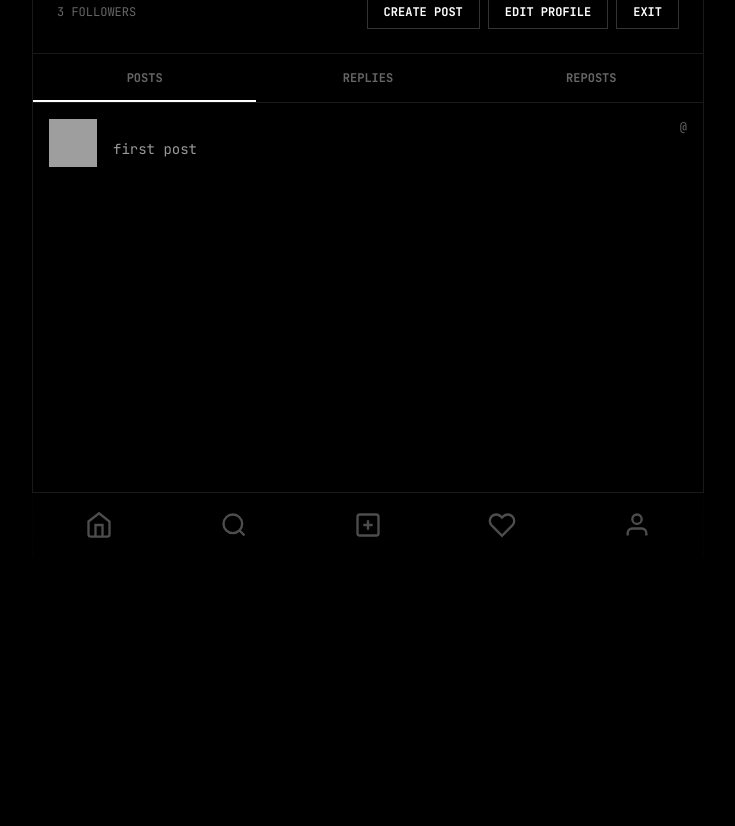
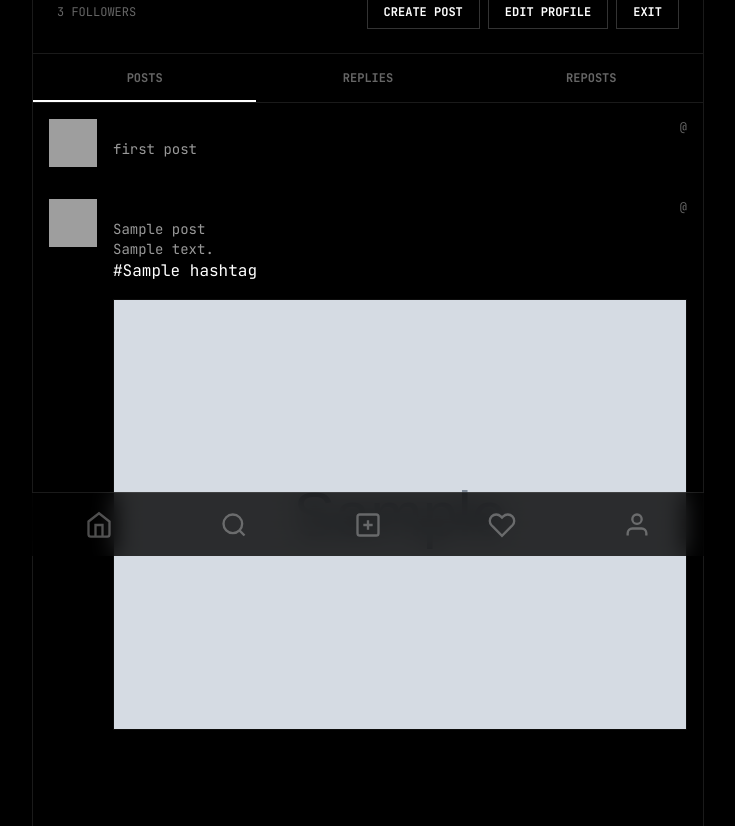
Before and after one commit to StasShtohryn/toxify-django, a Django app: a page that uses Toxify/main/templates/main/base.html in a window 1280 px wide. Shown: the part 244-1070 px from the top of the page, without its empty margins (272-1007 px from the left). Before the commit the page ends 782 px from the top, so only its background shows below. Run offline with Django 5.2, Linux system fonts and the light colour scheme; tables that the repository leaves empty hold one stand-in row (values such as "Sample post"); grey boxes marked "Sample" are stand-in pictures; some libraries are stand-ins or nearby versions; grey boxes are pictures that could not be loaded.

Commit message:
Added logic of posts

```diff
--- a/Toxify/main/templates/main/base.html
+++ b/Toxify/main/templates/main/base.html
@@ -26,7 +26,7 @@
             <a href="{% url 'search' %}" class="p-3 opacity-30 hover:opacity-100 transition-opacity cursor-pointer">
                 <svg width="28" height="28" viewBox="0 0 24 24" fill="none" stroke="currentColor" stroke-width="2"><circle cx="11" cy="11" r="8"/><path d="m21 21-4.35-4.35"/></svg>
             </a>
-            <a href="{% if not user.is_authenticated %}{% url 'login' %}{% endif %}" id="openCreatePostModal" class="p-3 opacity-30 hover:opacity-100 transition-opacity cursor-pointer">
+            <a href="{% if not user.is_authenticated %}{% url 'login' %}{% else %}javascript:void(0){% endif %}" id="openCreatePostModal" class="p-3 opacity-30 hover:opacity-100 transition-opacity cursor-pointer">
                 <svg width="28" height="28" viewBox="0 0 24 24" fill="none" stroke="currentColor" stroke-width="2"><rect x="3" y="3" width="18" height="18" rx="2"/><path d="M12 8v8M8 12h8"/></svg>
             </a>
             <a class="p-3 opacity-30 hover:opacity-100 transition-opacity cursor-pointer">
@@ -36,36 +36,56 @@
                 <svg width="28" height="28" viewBox="0 0 24 24" fill="none" stroke="currentColor" stroke-width="2"><path d="M20 21v-2a4 4 0 0 0-4-4H8a4 4 0 0 0-4 4v2"/><circle cx="12" cy="7" r="4"/></svg>
             </a>
         </nav>
-        <div id="createPostModal"  class="fixed inset-0 z-[100] flex items-center justify-center p-4 bg-black/90 backdrop-blur-sm opacity-0 pointer-events-none
-                transition-opacity duration-300 ease-out">
+
+        <div id="createPostModal" class="fixed inset-0 z-[100] flex items-center justify-center p-4 bg-black/90 backdrop-blur-sm opacity-0 pointer-events-none transition-opacity duration-300 ease-out">
             <div class="w-full max-w-lg bg-black border border-white/20 p-6">
+
                 <div class="flex items-center gap-4 mb-6">
                     <button id="closeCreatePostModal" class="text-white/40 hover:text-white transition-colors cursor-pointer">
                         <svg width="20" height="20" viewBox="0 0 24 24" fill="none" stroke="currentColor" stroke-width="2"><path d="m12 19-7-7 7-7"/><path d="M19 12H5"/></svg>
                     </button>
-                    <span class="font-bold text-sm">NEW POST</span>
+                    <span class="font-bold text-sm">NEW TOXIC POST</span>
                 </div>
+
+                <form method="POST" action="{% if user.is_authenticated %}{% url 'post_create' user.username %}{% endif %}" enctype= "multipart/form-data">
+                    {% csrf_token %}
 
                     <div class="flex gap-4">
                         <div class="w-10 h-10 border border-white/20 bg-white/5 shrink-0 overflow-hidden">
-                        <img src="{{request.user.profile.avatar}}" alt="user pic" class="w-full h-full object-cover"/>
+                            {% if request.user.profile.avatar %}
+                                <img src="{{ request.user.profile.avatar.url }}" alt="user" class="w-full h-full object-cover"/>
+                            {% endif %}
                         </div>
+
                         <div class="flex-1">
-                        <div class="font-bold text-sm mb-1">{{request.user.username}}</div>
-                        <textarea
-                            placeholder="WRITE A POST..."
-                            class="w-full bg-transparent border-none text-sm focus:outline-none min-h-[120px] text-white/80"
-                        ></textarea>
+                            <div class="font-bold text-sm mb-1 uppercase">{{ request.user.username }}</div>
+
+                            <input type="text" name="title" required placeholder="TITLE..."
+                                   class="w-full bg-transparent border-b border-white/10 text-sm mb-3 py-1 focus:outline-none text-white">
+
+                            <textarea name="body" placeholder="WHAT'S ON YOUR MIND? (BE TOXIC)"
+                                      class="w-full bg-transparent border-none text-sm focus:outline-none min-h-[120px] text-white/80"></textarea>
+
+                            <div class="mt-2 border-t border-white/5 pt-2">
+                                <label class="text-[10px] text-white/30 block mb-1">ADD IMAGE</label>
+                                <input type="file" name="images" class="text-[10px] text-white/50 file:mr-4 file:py-1 file:px-2 file:border-0 file:bg-white/10 file:text-white">
+                            </div>
+
+                            <input type="text" name="hashtags_input" placeholder="#toxic, #drama..."
+                                   class="w-full bg-transparent border-t border-white/10 text-xs mt-3 py-2 focus:outline-none text-white/40">
                         </div>
                     </div>
 
                     <div class="flex justify-end mt-4">
-                    <button class="px-6 py-2 bg-white text-black text-xs font-bold hover:bg-white/90 transition-colors cursor-pointer">
-                        POST
+                        <button type="submit" class="px-6 py-2 bg-white text-black text-xs font-bold hover:bg-white/90 transition-colors cursor-pointer">
+                            POST IT
                         </button>
                     </div>
+                </form>
             </div>
         </div>
+
+
     </div>
 <script>
     const openCreatePostModalBtn = document.getElementById('openCreatePostModal')
@@ -73,6 +93,9 @@
     const createPostModal = document.getElementById('createPostModal')
 
     openCreatePostModalBtn.addEventListener('click', () => {
+    if (openCreatePostModalBtn.getAttribute('href').includes('login')) {
+        return;
+    }
         createPostModal.classList.remove('opacity-0', 'pointer-events-none');
         createPostModal.classList.add('opacity-100');
     });
--- a/Toxify/posts/admin.py
+++ b/Toxify/posts/admin.py
@@ -1,4 +1,6 @@
 from django.contrib import admin
-from .models import Post
+from .models import Post, Comment, Hashtag
 
 admin.site.register(Post)
+admin.site.register(Comment)
+admin.site.register(Hashtag)
--- a/Toxify/posts/models.py
+++ b/Toxify/posts/models.py
@@ -14,21 +14,47 @@ def validate_size(fieldfile_obj):
     if fieldfile_obj.size > size_limit * 1024 * 1024:
         raise ValidationError(f"Файл занадто великий! Максимум {size_limit} MB")
 
-def user_directory_path(instance, filename):
-    return f'user_{instance.profile.user.username}/photo_posts/%Y/%m/%D/{filename}'
+def user_directory_post_path(instance, filename):
+    return f'user_{instance.userProfile.user.username}/photo_posts/%Y/%m/%D/{filename}'
+
+def user_directory_comment_path(instance, filename):
+    return f'user_{instance.userProfile.user.username}/photo_comments/%Y/%m/%D/{filename}'
+
+class Hashtag(models.Model):
+    name = models.CharField(max_length=50, unique=True)
+
+    def __str__(self):
+        return f"#{self.name}"
 
 class Post(models.Model):
     userProfile = models.ForeignKey(Profile, on_delete=models.CASCADE, related_name='posts')
     title = models.CharField(max_length=100)
     body = models.TextField(null=True, blank=True)
-    # hashtags = ArrayField(models.CharField(max_length=100), blank=True, null=True)
+    hashtags = models.ManyToManyField(Hashtag, blank=True, related_name='posts')
     created_at = models.DateTimeField(auto_now_add=True)
 
     images = models.ImageField(
-            upload_to=user_directory_path,
+            upload_to=user_directory_post_path,
             null=True,
             blank=True,
             validators=[
             FileExtensionValidator(allowed_extensions=['jpg', 'jpeg', 'png', 'webp']),
             validate_size]
     )
+
+
+class Comment(models.Model):
+    commentProfile = models.ForeignKey(Profile, on_delete=models.CASCADE, related_name='сomments')
+    post = models.ForeignKey(Post, on_delete=models.CASCADE, related_name='comments')
+    title = models.CharField(max_length=100)
+    body = models.TextField(null=True, blank=True)
+    created_at = models.DateTimeField(auto_now_add=True)
+
+    images = models.ImageField(
+            upload_to=user_directory_comment_path,
+            null=True,
+            blank=True,
+            validators=[
+            FileExtensionValidator(allowed_extensions=['jpg', 'jpeg', 'png', 'webp']),
+            validate_size]
+    )
--- a/Toxify/profiles/templates/profiles/profile_detail.html
+++ b/Toxify/profiles/templates/profiles/profile_detail.html
@@ -82,4 +82,43 @@
     </div>
 </div>
 
+
+
+  {% for post in profile.posts.all%}
+    <div class="divide-y divide-white/10">
+      <div>
+        <div class="p-4 flex gap-4">
+          <div class="w-12 h-12 overflow-hidden">
+            <img src="https://media.istockphoto.com/id/185262648/photo/red-apple-with-leaf-isolated-on-white-background.jpg?s=612x612&w=0&k=20&c=gUTvQuVPUxUYX1CEj-N3lW5eRFLlkGrU_cwwwOWxOh8=" alt="@user_01" class="w-full h-full object-cover"/>
+          </div>
+          <div class="flex-1">
+            <div class="flex justify-between items-center mb-1">
+              <span class="font-bold">{{request.user.username}}</span>
+              <span class="text-xs text-white/40">@{{request.user.username}}</span>
+            </div>
+            <p class="text-sm text-white/60">
+              {{post.title}}
+            </p>
+            <p class="text-sm text-white/60">
+              {{post.body}}
+            </p>
+            <p class="text-sm text-white/60">
+              {% for tag in post.hashtags.all %}
+              <p> {{tag}} </p>
+              {% endfor %}
+            </p>
+            {% if post.images %}
+                <div class="mt-4 overflow-hidden border border-white/5">
+                    <img src="{{ post.images.url }}" alt="{{ post.title }}" class="w-full object-cover">
+                </div>
+            {% endif %}
+          </div>
+        </div>
+      </div>
+    </div>
+  {% endfor %}
+
+
+
+
 {% endblock %}
```
Also changed, not shown: Toxify/posts/views.py (+14 -4 lines). Lines whose indentation alone changed are shown as unchanged.
